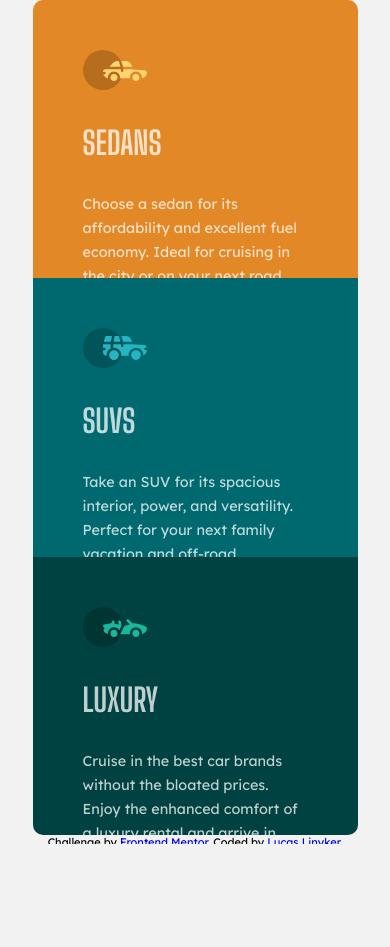
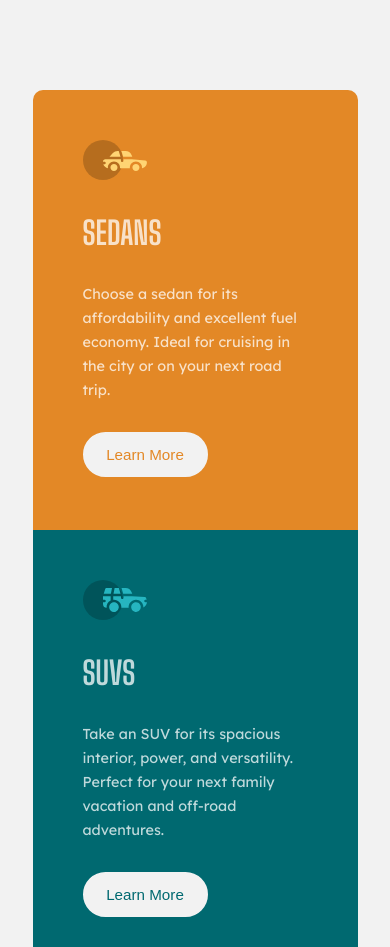
Before and after one commit to lucaslinyker/3-column-card, a plain HTML site: page index.html in a window 390 px wide. Shown: the top 947 px of the page. Before the commit the page ends 844 px from the top, so only its background shows below. Drawn offline with Linux system fonts and the light colour scheme.

Commit message:
Arrumando o layout para telas menores
Não estava escrolando no mobile

```diff
--- a/css/style.css
+++ b/css/style.css
@@ -14,13 +14,9 @@
     margin: 0;
     padding: 0;
     box-sizing: border-box;
-    overflow: hidden;
 }
 
 body {
-    width: 100vw;
-    height: 100vh;
-
     display: flex;
     flex-direction: column;
     align-items: center;
@@ -32,6 +28,7 @@ body {
 }
 
 .cards {
+    margin: 90px 0px 88px 0px;
     width: 325px;
     height: 1320px;
     border-radius: 10px;
@@ -44,6 +41,7 @@ body {
 }
 
 .card--one {
+    border-radius: 10px 10px 0 0;
     background-color: var(--color1);
 }
 
@@ -52,6 +50,7 @@ body {
 }
 
 .card--three {
+    border-radius: 0 0 10px 10px;
     background-color: var(--color3);
 }
 
```
